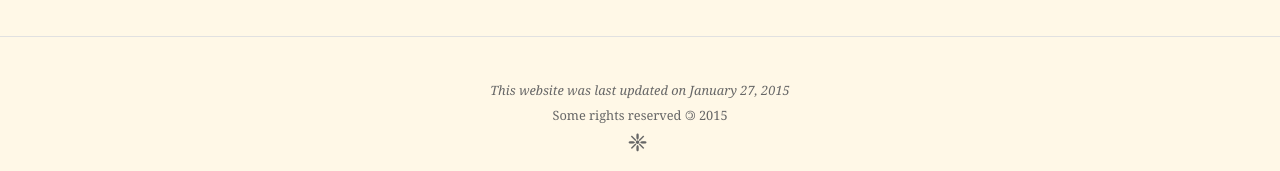
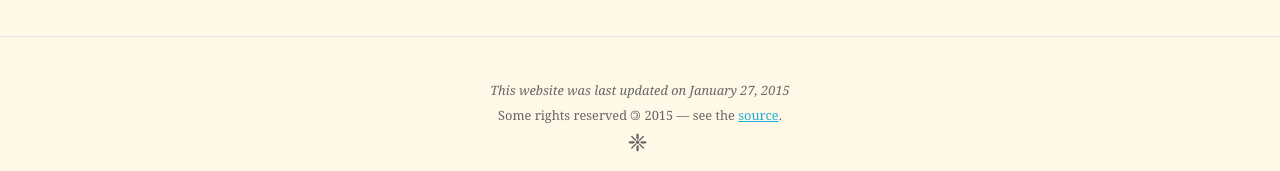
Before and after one commit to mrzool/mrzool.github.io, a Jekyll site: the page built from index.md, in a window 1280 px wide. Shown: the part 726-897 px from the top of the page. Built offline with Jekyll 4.4.1, drawn with Linux system fonts in a browser that asks for light colours.

Commit message:
Add source link

```diff
--- a/_includes/_footer.html
+++ b/_includes/_footer.html
@@ -2,7 +2,7 @@
   <hr class="mt0">
   <small><em>This website was last updated on {{ 'now' | date: "%B %-d, %Y" }}</em></small>
   <br>
-  <small>Some rights reserved <span class="flip">&copy;</span> {{ 'now' | date: "%Y" }}</small>
+  <small>Some rights reserved <span class="flip">&copy;</span> {{ 'now' | date: "%Y" }} &mdash; see the <a href="https://github.com/mrzool/mrzool.github.io">source</a>.</small>
   <br>
   <!-- <small>See the <a href="https://github.com/mrzool/mrzool.github.io" title="See the source on Github">source</a></small> -->
   <h3 class="mt0">&#10056;</h3>
```
